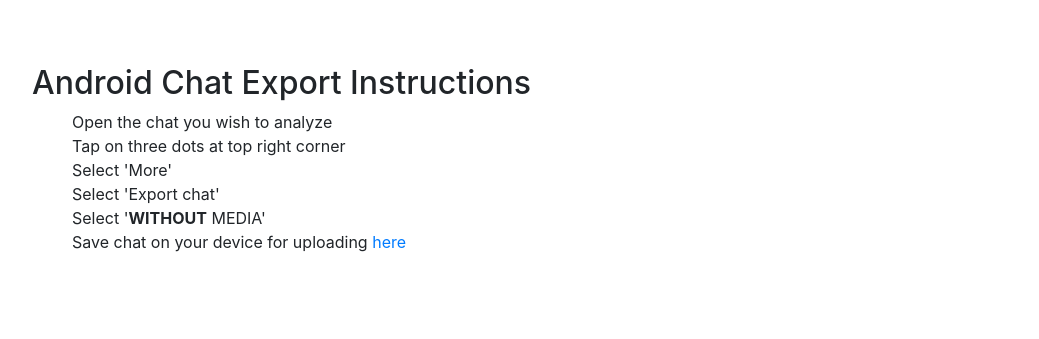
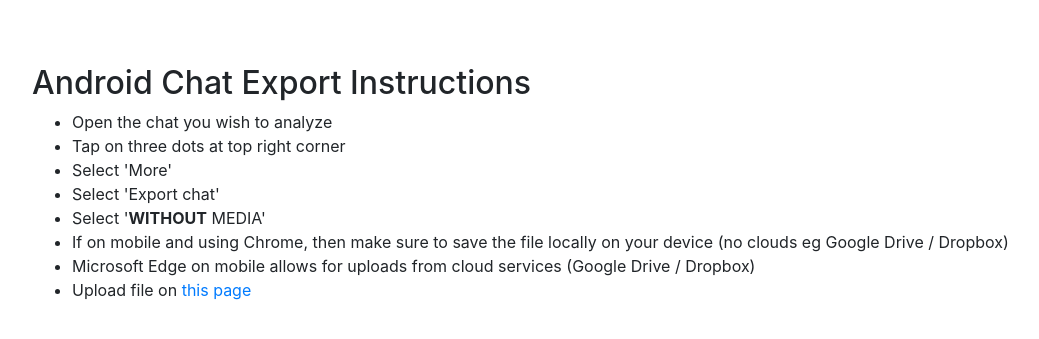
Before and after one commit to pyotrli/whatsapp_chat_analyzer_website, a Flask app: page /android_instructions in a window 1280 px wide. Shown: the top 339 px of the page, without its empty margins (32-1071 px from the left). Run offline with Flask 2, Linux system fonts and the light colour scheme; some libraries are stand-ins or nearby versions.

Commit message:
small CSS improvements and code cleanup

```diff
--- a/main.py
+++ b/main.py
@@ -3,11 +3,6 @@ from werkzeug.utils import secure_filename
 import parse_android
 import json
 import os
-
-# Flask stratup:
-# . venv/bin/activate
-# export FLASK_ENV=development
-# flask run
 
 # Configure application
 app = Flask(__name__)
@@ -43,7 +38,6 @@ def demo_results():
     filename = os.path.join('demo_chat_json.txt')
     with open(filename) as f:
         stats = f.read()
-    #print(stats)
     stats = json.loads(stats)
     return render_template("results.html", stats=stats)
 
--- a/static/file_upload.js
+++ b/static/file_upload.js
@@ -52,7 +52,8 @@ function validFileType(file)
   return fileTypes.includes(file.type);
 }
 
-const fileTypes = ["text/plain", "application/zip"];
+// TODO: add zip file processing for iOS: "application/zip"
+const fileTypes = ["text/plain"];
 
 function returnFileSize(number)
 {
--- a/static/styles.css
+++ b/static/styles.css
@@ -32,11 +32,11 @@ h1{
   display: none;
 }
 
-.no_bullets{
-  list-style-type:none;
-}
-
 .pad{
   padding-top: 5%;
   padding-left: 5%;
 }
+
+.mobile_text_adjust{
+  text-size-adjust: auto;
+}
--- a/templates/android_instructions.html
+++ b/templates/android_instructions.html
@@ -5,15 +5,17 @@
 {% endblock %}
 
 {% block main %}
-<div class="pad">
+<div class="pad mobile_text_adjust">
 <h2>Android Chat Export Instructions</h2>
-<ul class="no_bullets">
+<ul>
   <li>Open the chat you wish to analyze</li>
   <li>Tap on three dots at top right corner</li>
   <li>Select 'More'</li>
   <li>Select 'Export chat'</li>
   <li>Select '<b>WITHOUT</b> MEDIA'</li>
-  <li>Save chat on your device for uploading <a href="{{url_for('index')}}"> here </a></li>
+  <li>If on mobile and using Chrome, then make sure to save the file locally on your device (no clouds eg Google Drive / Dropbox)</li>
+  <li>Microsoft Edge on mobile allows for uploads from cloud services (Google Drive / Dropbox)</li>
+  <li>Upload file on <a href="{{url_for('index')}}"> this page </a></li>
 </ul>
 </div>
 {% endblock %}
--- a/templates/apology.html
+++ b/templates/apology.html
@@ -5,9 +5,9 @@
 {% endblock %}
 
 {% block main %}
-<div class="pad">
+<div class="pad mobile_text_adjust">
 <h2>Sorry, your chat was not analyzed correctly</h2>
-<ul class="no_bullets">
+<ul>
   <li>Please check the <a href="{{url_for('android_instructions')}}"> instructions </a></li>
   <li>Please check <a href="{{url_for('limitations')}}"> current limitations </a></li>
 </ul>
--- a/templates/index.html
+++ b/templates/index.html
@@ -9,6 +9,7 @@
 {% endblock %}
 
 {% block main %}
+
   <h1>WhatsApp Chat Analyzer</h1>
   <div class="center">
     <p><a href="{{url_for('demo_results')}}">Demo Report</a></p>
@@ -16,6 +17,7 @@
     <p><a href="{{url_for('limitations')}}">Current limitations</a></p>
     <p><a href=https://forms.gle/4H17MENLSvcWXc968>Contact</a></p>
   </div>
+  <div>
   <form method="post" enctype="multipart/form-data">
     <div class="center">
       <!-- TODO: process zip files -->
@@ -29,4 +31,5 @@
       <button class="btn btn-primary" type="submit" id="analyze_btn" name="analyze_btn" disabled="True">Analyze</button>
     </div>
   </form>
+  </div>
 {% endblock %}
--- a/templates/layout.html
+++ b/templates/layout.html
@@ -4,13 +4,13 @@
 
 <head>
   <!-- Global site tag (gtag.js) - Google Analytics -->
-  <script async src="https://www.googletagmanager.com/gtag/js?id=XXXXXXXXXXX"></script>
+  <script async src="https://www.googletagmanager.com/gtag/js?id=UA-174229601-1"></script>
   <script>
     window.dataLayer = window.dataLayer || [];
     function gtag(){dataLayer.push(arguments);}
     gtag('js', new Date());
 
-    gtag('config', 'XXXXXXXXXXXXX');
+    gtag('config', 'UA-174229601-1');
   </script>
 
   <!-- bootstrap css -->
--- a/templates/limitations.html
+++ b/templates/limitations.html
@@ -5,9 +5,9 @@
 {% endblock %}
 
 {% block main %}
-<div class="pad">
+<div class="pad mobile_text_adjust">
 <h2>Current Limitations</h2>
-<ul class="no_bullets">
+<ul>
   <li>Android Only</li>
   <li>Your phone's date must be set to DDMMYYYY format</li>
   <li>Your phone's time must be set to 24hr format</li>
```
Also changed, not shown: parse_android.py (+27 -29 lines), templates/results.html (+9 -8 lines).
